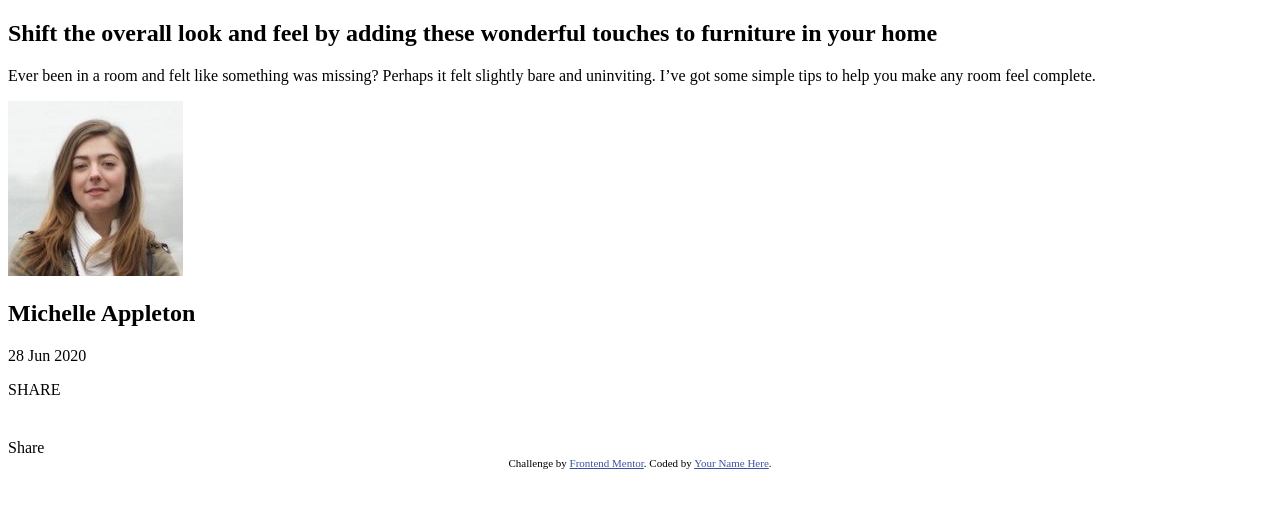
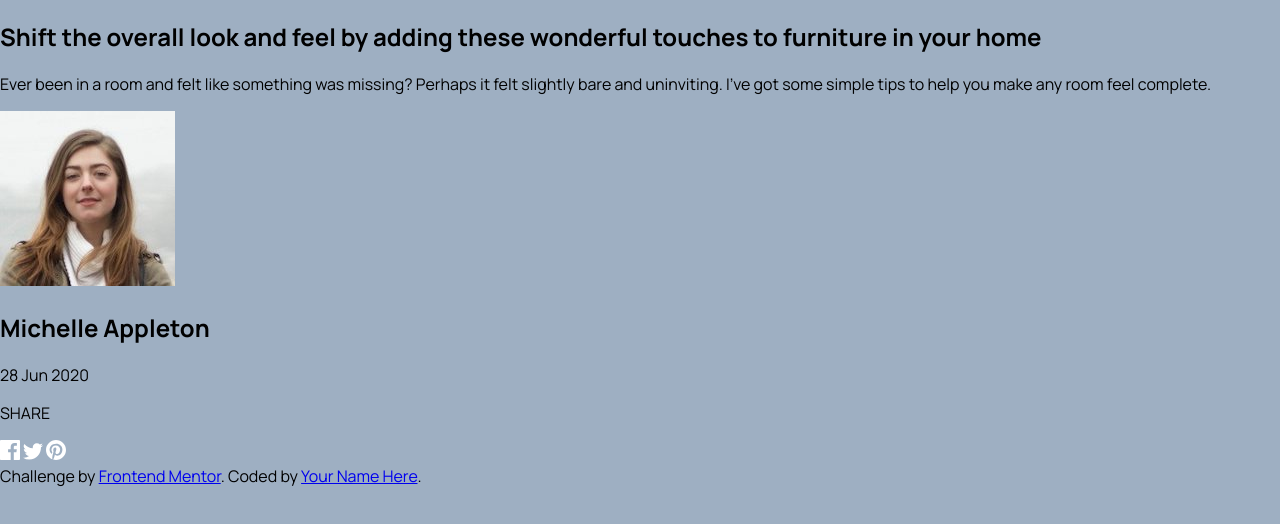
Before and after one commit to ricardo1003/Article-preview-component, a plain HTML site: page index.html in a window 1280 px wide. Drawn offline with Linux system fonts and the light colour scheme.

Commit message:
fonts & stylesheet added + basic styles

```diff
--- /dev/null
+++ b/css/styles.css
@@ -0,0 +1,7 @@
+body{
+    min-height: 100vh;
+    margin: 0;
+    box-sizing: border-box;
+    background-color: hsl(212, 23%, 69%);
+    font-family: "Manrope";
+}
--- a/index.html
+++ b/index.html
@@ -5,14 +5,13 @@
   <meta name="viewport" content="width=device-width, initial-scale=1.0"> <!-- displays site properly based on user's device -->
 
   <link rel="icon" type="image/png" sizes="32x32" href="./images/favicon-32x32.png">
+  <link rel="preconnect" href="https://fonts.googleapis.com">
+  <link rel="preconnect" href="https://fonts.gstatic.com" crossorigin>
+  <link href="https://fonts.googleapis.com/css2?family=Manrope:wght@200..800&display=swap" rel="stylesheet">
 
+  <link rel="stylesheet" href="./css/styles.css">
   <title>Frontend Mentor | Article preview component</title>
 
-  <!-- Feel free to remove these styles or customise in your own stylesheet 👍 -->
-  <style>
-    .attribution { font-size: 11px; text-align: center; }
-    .attribution a { color: hsl(228, 45%, 44%); }
-  </style>
 </head>
 <body>
   <main>
@@ -38,15 +37,6 @@
       </nav>
     </article>
   </main>
-
-
-
-
-
-
-
-  Share
-
   <div class="attribution">
     Challenge by <a href="https://www.frontendmentor.io?ref=challenge" target="_blank">Frontend Mentor</a>.
     Coded by <a href="#">Your Name Here</a>.
```
